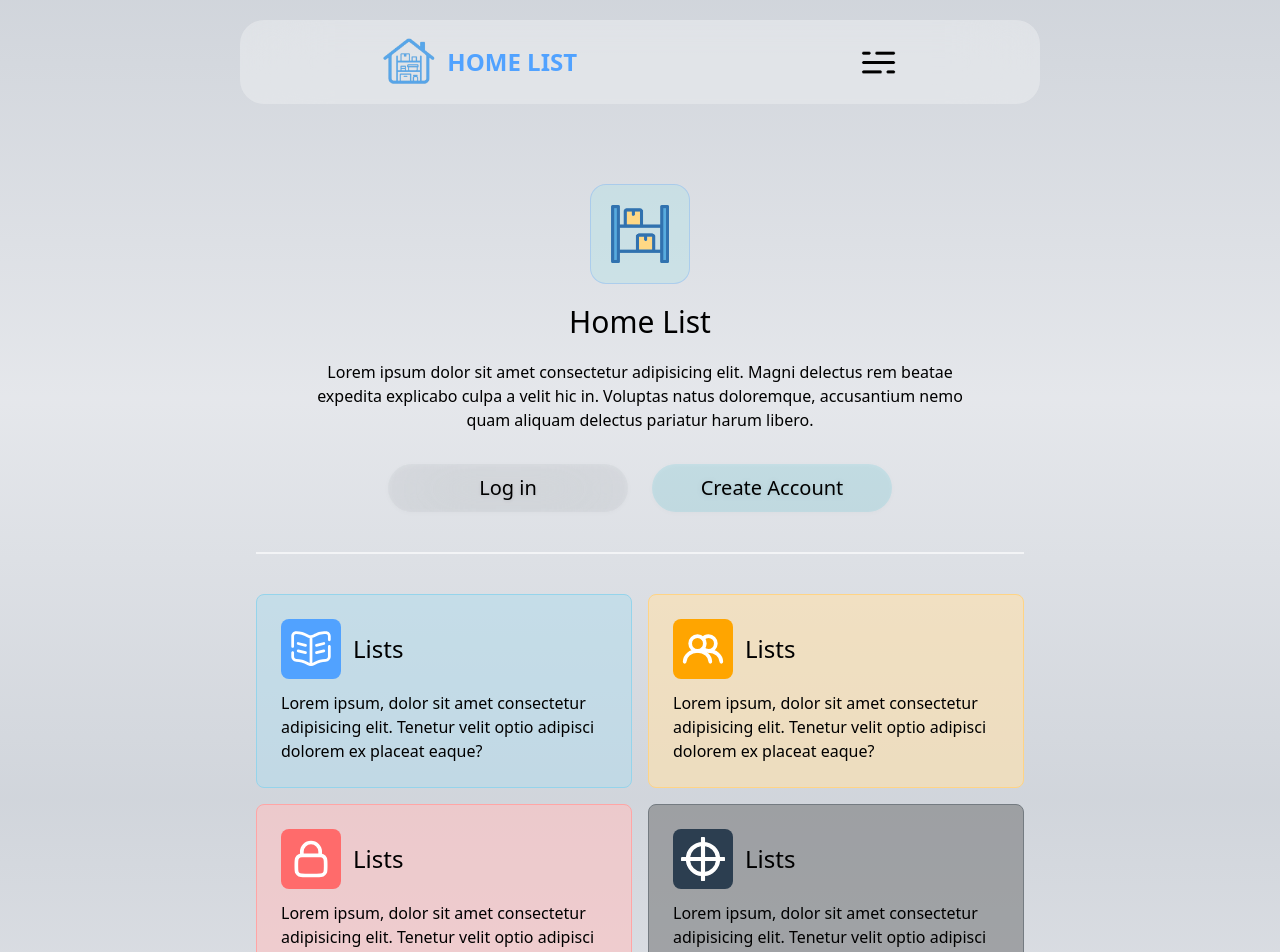
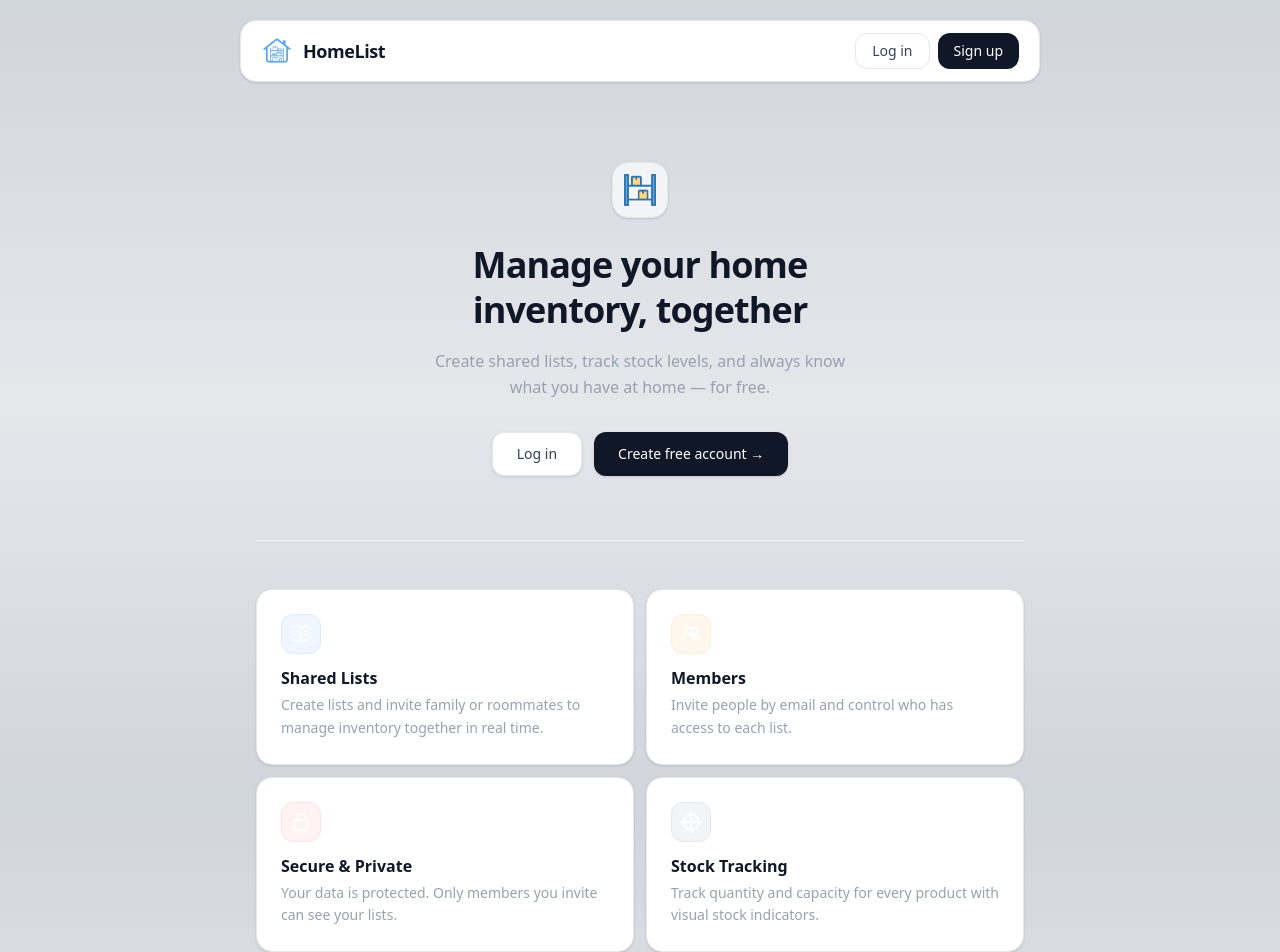
Before and after one commit to WebDevelopingJr/home-list-app, a Next.js app: page / in a window 1280 px wide. Shown: the top 952 px of the page. Built offline with nearby package versions, Linux system fonts and the light colour scheme; no server answers.

Commit message:
big ui changes

```diff
--- a/src/app/navegation/header.tsx
+++ b/src/app/navegation/header.tsx
@@ -53,39 +53,55 @@ export default function Header() {
 
     return (
       <div className="w-full flex items-center justify-center mt-5">
-          <div className="w-[90%] max-w-200 flex justify-around items-center py-3 z-10 relative bg-white/30 backdrop-blur-2xl rounded-3xl">
-            <div className="flex justify-center items-center gap-2 cursor-pointer" onClick={()=> router.push('/')}>
-                <Image src={logoWeb} alt="logoImg" className="size-15"/>
-                <p className="font-bold text-blue-400 text-2xl ">HOME LIST</p>
-            </div>
-            {userInfo ?
-            <>
-              <div className="relative">
-                <Image src={userInfo.imgProfile ? userInfo.imgProfile : nonUser} className="cursor-pointer rounded-2xl" width={45} height={45} alt="noprofilepic" onClick={()=> setUserMenu(el => !el)}/>
+        <div className="w-[90%] max-w-200 flex justify-between items-center py-3 px-5 z-10 relative bg-white border border-gray-200 rounded-2xl shadow-sm">
 
-                <div className={`absolute w-80 bg-[#f9fafb]/90 backdrop-blur-xs top-20 right-0 p-8 flex gap-2 flex-col rounded-2xl ${userMenu ? 'flex' : 'hidden'}`}>
-                    <p>{userInfo.name}</p>
-                    <p>{userInfo.email}</p>
-                    <Link href={'/dashboard'} className="mt-2 bg-sky-300 text-center py-2 rounded-xl">DASHBOARD</Link>
-                    <button className="mt-2 border border-gray-400 text-center py-2 rounded-xl hover:bg-red-400 hover:text-white" onClick={()=> logOutUserFunction()}>Log out</button>
+          <div className="flex items-center gap-2.5 cursor-pointer" onClick={()=> router.push('/')}>
+            <Image src={logoWeb} alt="logoImg" className="w-8 h-8"/>
+            <p className="font-bold text-gray-900 text-lg tracking-tight">HomeList</p>
           </div>
 
+          {userInfo ?
+            <div className="relative">
+              <Image src={userInfo.imgProfile ? userInfo.imgProfile : nonUser} className="cursor-pointer rounded-xl object-cover border-2 border-gray-200 hover:border-gray-400 transition-colors" width={38} height={38} alt="noprofilepic"
+                onClick={()=> setUserMenu(el => !el)}/>
+
+              {userMenu && (
+                <div className="absolute right-0 mt-2 w-56 bg-white border border-gray-200 rounded-2xl shadow-xl z-50 overflow-hidden">
+                  <div className="px-4 py-3.5 border-b border-gray-100">
+                    <p className="text-xs font-semibold text-gray-900 truncate">{userInfo.name}</p>
+                    <p className="text-xs text-gray-400 truncate mt-0.5">{userInfo.email}</p>
                   </div>
-            </>
-            :
-            <>
-              <div className="flex cursor-pointer relative" onClick={() => setMenuLog(el => !el)}>
-                {menuLog ?
-                    <Image src={closeMeny} alt="menuIcon" width={35} height={35}/>
-                    :
-                    <Image src={hamMeny} alt="menuIcon" width={45} height={45}/>
-                }
-                <div className={`w-auto bg-[#f9fafb]/60 backdrop-blur-xs flex flex-col items-end absolute z-5 top-20 right-5 transform gap-3 rounded-[10px] overflow-hidden ${menuLog ? 'p-5 h-auto' : 'p-0 h-0'}`}>
-                    <Link className="w-80 h-10 texts-start flex items-cente text-gray-900 font-semibold px-3 rounded-[5px]" href={'/login'} onClick={()=> setMenuLog(false)}>Log in</Link>
-                    <Link className="w-80 h-10 texts-start flex items-center bg-blue-400 text-white font-semibold px-3 rounded-[5px]" href={'/signup'} onClick={()=> setMenuLog(false)}>Sign up</Link>
+                  <div className="py-1.5">
+                    <Link href={'/dashboard'} className="flex items-center gap-3 px-4 py-2.5 text-sm text-gray-700 hover:bg-gray-50 transition-colors"
+                      onClick={()=> setUserMenu(false)}>
+                      <svg className="w-4 h-4 text-gray-400" fill="none" stroke="currentColor" viewBox="0 0 24 24">
+                        <path strokeLinecap="round" strokeLinejoin="round" strokeWidth={1.8} d="M4 6a2 2 0 012-2h2a2 2 0 012 2v2a2 2 0 01-2 2H6a2 2 0 01-2-2V6zm10 0a2 2 0 012-2h2a2 2 0 012 2v2a2 2 0 01-2 2h-2a2 2 0 01-2-2V6zM4 16a2 2 0 012-2h2a2 2 0 012 2v2a2 2 0 01-2 2H6a2 2 0 01-2-2v-2zm10 0a2 2 0 012-2h2a2 2 0 012 2v2a2 2 0 01-2 2h-2a2 2 0 01-2-2v-2z" />
+                      </svg>
+                      Dashboard
+                    </Link>
+                  </div>
+                  <div className="border-t border-gray-100 py-1.5">
+                    <button className="w-full flex items-center gap-3 px-4 py-2.5 text-sm text-red-500 hover:bg-red-50 transition-colors"
+                      onClick={()=> logOutUserFunction()}>
+                      <svg className="w-4 h-4" fill="none" stroke="currentColor" viewBox="0 0 24 24">
+                        <path strokeLinecap="round" strokeLinejoin="round" strokeWidth={1.8} d="M17 16l4-4m0 0l-4-4m4 4H7m6 4v1a3 3 0 01-3 3H6a3 3 0 01-3-3V7a3 3 0 013-3h4a3 3 0 013 3v1" />
+                      </svg>
+                      Log out
+                    </button>
                   </div>
                 </div>
-            </>}
+              )}
+            </div>
+          :
+            <div className="flex items-center gap-2">
+              <Link className="h-9 px-4 flex items-center text-sm font-medium text-gray-700 rounded-xl border border-gray-200 hover:bg-gray-50 transition-colors" href={'/login'}>
+                Log in
+              </Link>
+              <Link className="h-9 px-4 flex items-center text-sm font-medium text-white bg-gray-900 rounded-xl hover:bg-gray-700 transition-colors" href={'/signup'}>
+                Sign up
+              </Link>
+            </div>
+          }
 
         </div>
       </div>
--- a/src/app/page.tsx
+++ b/src/app/page.tsx
@@ -35,54 +35,77 @@ export default function Home() {
   return (
    <>
       <Header />
-      <main className="w-full flex flex-col items-center mt-20">
-          <div className="size-25 bg-[#B0E0E6]/40 border border-blue-500/20 p-5 rounded-2xl">
-            <Image src={iconImage} alt="Icon" />
+      <main className="w-full flex flex-col items-center">
+
+        {/* Hero */}
+        <div className="w-full flex flex-col items-center text-center px-6 pt-20 pb-16">
+          <div className="w-14 h-14 bg-gray-100 border border-gray-200 rounded-2xl flex items-center justify-center mb-6 shadow-sm">
+            <Image src={iconImage} alt="Icon" className="w-8 h-8" />
           </div>
-          <div className="w-[90%] text-center mt-5 max-w-2xl">
-            <h1 className="text-3xl mb-5 font-semiboldbold ">Home List</h1>
-            <p>Lorem ipsum dolor sit amet consectetur adipisicing elit. Magni delectus rem beatae expedita explicabo culpa a velit hic in. Voluptas natus doloremque, accusantium nemo quam aliquam delectus pariatur harum libero.</p>
+          <h1 className="text-4xl font-bold text-gray-900 tracking-tight max-w-lg leading-tight">
+            Manage your home inventory, together
+          </h1>
+          <p className="text-gray-400 mt-4 max-w-md text-base leading-relaxed">
+            Create shared lists, track stock levels, and always know what you have at home — for free.
+          </p>
+          <div className="flex items-center gap-3 mt-8">
+            <Link className="h-11 px-6 flex items-center text-sm font-medium text-gray-700 rounded-xl border border-gray-200 bg-white hover:bg-gray-50 transition-colors shadow-sm" href={'/login'}>
+              Log in
+            </Link>
+            <Link className="h-11 px-6 flex items-center text-sm font-medium text-white bg-gray-900 rounded-xl hover:bg-gray-700 transition-colors shadow-sm" href={'/signup'}>
+              Create free account →
+            </Link>
           </div>
-          <div className="w-[90%] max-w-xl flex items-center justify-center flex-row mt-8 gap-6">
-            <Link className="w-60 h-12 flex justify-center text-center items-center drop-shadow-sm bg-gray-300/15 backdrop-blur-2xl text-xl rounded-3xl transition duration-200 hover:bg-white/60" href={'/login'}>Log in</Link>
-            <Link className="w-60 h-12 flex justify-center text-center items-center drop-shadow-sm bg-[#1cc0d65b]/40 text-xl rounded-3xl transition duration-200 hover:bg-[#1fbed3a6]/50 hover:text-white" href={'/signup'}>Create Account</Link>
-          </div>
-          <div className="w-[90%] max-w-3xl h-0.5 bg-gray-100 my-10"></div>
-
-          <div className="w-[90%] max-w-3xl lg:grid-cols-2 grid grid-cols-1 gap-4">{/* Info icons container */}
-
-            <div className="flex flex-col items-start justify-center gap-3 bg-[#b5ddec8b] p-6 rounded-lg border border-[#95d4eb]"> {/* Icon container info 1 */}
-              <div className="flex items-center justify-center gap-3">
-                <Image src={notebook} alt="notebookIcon" className="bg-blue-400 p-2 rounded-lg"  width={60} height={60} />
-                <p className="text-2xl">Lists</p>
-              </div>
-              <p>Lorem ipsum, dolor sit amet consectetur adipisicing elit. Tenetur velit optio adipisci dolorem ex placeat eaque?</p>
         </div>
 
-            <div className="flex flex-col items-start justify-center gap-3 bg-[#ffe2ad9b] p-6 rounded-lg border border-[#ffd485]"> {/* Icon container info 2 */}
-              <div className="flex items-center justify-center gap-3">
-                <Image src={userIcon} alt="notebookIcon" className="bg-[#FFA500] p-2 rounded-lg"  width={60} height={60} />
-                <p className="text-2xl">Lists</p>
+        {/* Divider */}
+        <div className="w-[90%] max-w-3xl h-px bg-gray-100 mb-12" />
+
+        {/* Feature cards */}
+        <div className="w-[90%] max-w-3xl grid grid-cols-1 lg:grid-cols-2 gap-3 pb-20">
+
+          <div className="flex flex-col gap-3 p-6 rounded-2xl bg-white border border-gray-200 shadow-sm hover:shadow-md transition-shadow">
+            <div className="w-10 h-10 bg-blue-50 border border-blue-100 rounded-xl flex items-center justify-center">
+              <Image src={notebook} alt="notebookIcon" width={22} height={22} />
             </div>
-              <p>Lorem ipsum, dolor sit amet consectetur adipisicing elit. Tenetur velit optio adipisci dolorem ex placeat eaque?</p>
+            <div>
+              <p className="font-semibold text-gray-900">Shared Lists</p>
+              <p className="text-sm text-gray-400 mt-1 leading-relaxed">Create lists and invite family or roommates to manage inventory together in real time.</p>
+            </div>
           </div>
 
-            <div className="flex flex-col items-start justify-center gap-3 bg-[#ffc2c296] p-6 rounded-lg border border-[#ffa5a5]"> {/* Icon container info 3 */}
-              <div className="flex items-center justify-center gap-3">
-                <Image src={lockIcon} alt="notebookIcon" className="bg-[#FF6B6B] p-2 rounded-lg"  width={60} height={60} />
-                <p className="text-2xl">Lists</p>
+          <div className="flex flex-col gap-3 p-6 rounded-2xl bg-white border border-gray-200 shadow-sm hover:shadow-md transition-shadow">
+            <div className="w-10 h-10 bg-orange-50 border border-orange-100 rounded-xl flex items-center justify-center">
+              <Image src={userIcon} alt="userIcon" width={22} height={22} />
             </div>
-              <p>Lorem ipsum, dolor sit amet consectetur adipisicing elit. Tenetur velit optio adipisci dolorem ex placeat eaque?</p>
+            <div>
+              <p className="font-semibold text-gray-900">Members</p>
+              <p className="text-sm text-gray-400 mt-1 leading-relaxed">Invite people by email and control who has access to each list.</p>
+            </div>
           </div>
 
-            <div className="flex flex-col items-start justify-center gap-3 bg-[#7e80829e] p-6 rounded-lg border border-[#747b81]"> {/* Icon container info 4 */}
-              <div className="flex items-center justify-center gap-3">
-                <Image src={targetIcon} alt="notebookIcon" className="bg-[#2C3E50] p-2 rounded-lg"  width={60} height={60} />
-                <p className="text-2xl">Lists</p>
+          <div className="flex flex-col gap-3 p-6 rounded-2xl bg-white border border-gray-200 shadow-sm hover:shadow-md transition-shadow">
+            <div className="w-10 h-10 bg-red-50 border border-red-100 rounded-xl flex items-center justify-center">
+              <Image src={lockIcon} alt="lockIcon" width={22} height={22} />
             </div>
-              <p>Lorem ipsum, dolor sit amet consectetur adipisicing elit. Tenetur velit optio adipisci dolorem ex placeat eaque?</p>
+            <div>
+              <p className="font-semibold text-gray-900">Secure & Private</p>
+              <p className="text-sm text-gray-400 mt-1 leading-relaxed">Your data is protected. Only members you invite can see your lists.</p>
             </div>
           </div>
+
+          <div className="flex flex-col gap-3 p-6 rounded-2xl bg-white border border-gray-200 shadow-sm hover:shadow-md transition-shadow">
+            <div className="w-10 h-10 bg-gray-100 border border-gray-200 rounded-xl flex items-center justify-center">
+              <Image src={targetIcon} alt="targetIcon" width={22} height={22} />
+            </div>
+            <div>
+              <p className="font-semibold text-gray-900">Stock Tracking</p>
+              <p className="text-sm text-gray-400 mt-1 leading-relaxed">Track quantity and capacity for every product with visual stock indicators.</p>
+            </div>
+          </div>
+
+        </div>
+
       </main>
    </>
   );
```
Lines whose indentation alone changed are shown as unchanged.
